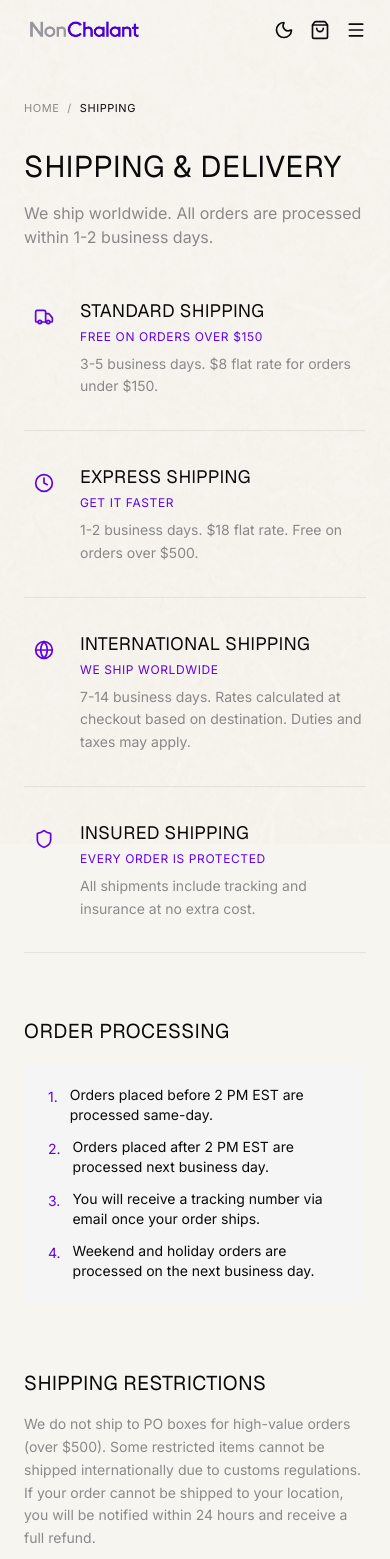
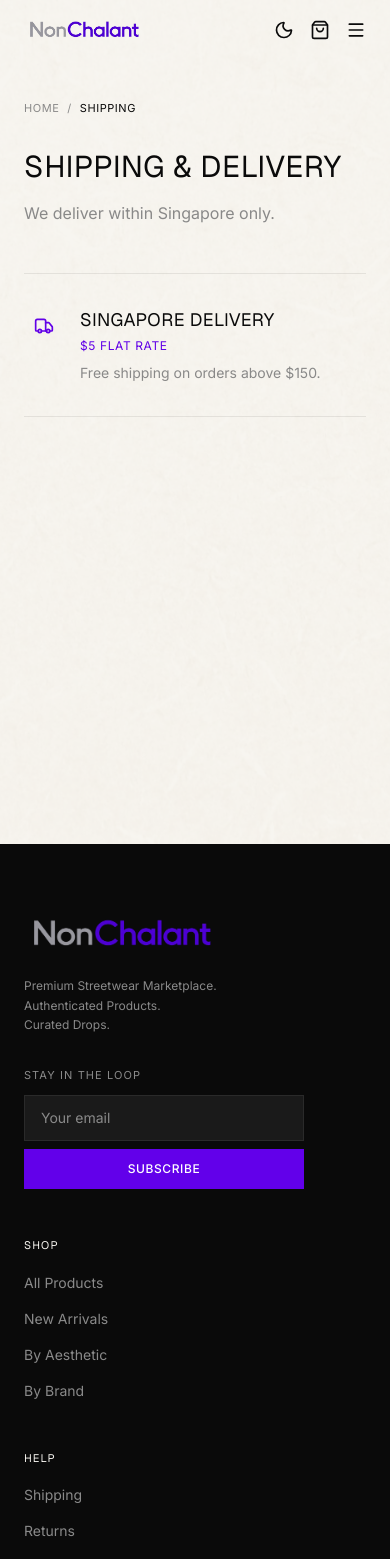
Before and after one commit to SharedPluto/nonchalant, a React (Vite) app: page /#/shipping in a window 390 px wide. Shown: the top 1559 px of the page. Built offline with nearby package versions, Linux system fonts and the light colour scheme; a web font is replaced by a local one; what @shopify/storefront-api-client would draw is missing.

Commit message:
Set Singapore-only shipping rates

```diff
--- a/src/components/CartDrawer.tsx
+++ b/src/components/CartDrawer.tsx
@@ -11,6 +11,8 @@ function getCheckoutUrlWithReturn(checkoutUrl: string | null): string {
 
 export default function CartDrawer() {
   const { items, isOpen, setOpen, removeItem, updateQuantity, subtotal, checkoutUrl, isLoading } = useShopifyCartStore();
+  const cartSubtotal = subtotal();
+  const qualifiesForFreeShipping = cartSubtotal > 150;
 
   useEffect(() => {
     const handleEsc = (e: KeyboardEvent) => {
@@ -39,7 +41,7 @@ export default function CartDrawer() {
 
       {/* Drawer */}
       <div
-        className={`absolute top-0 right-0 bottom-0 w-full max-w-[420px] bg-[var(--nc-bg)] transition-transform duration-300 ${
+        className={`absolute top-0 right-0 bottom-0 w-full max-w-[420px] bg-[var(--nc-bg)] flex flex-col transition-transform duration-300 ${
           isOpen ? 'translate-x-0' : 'translate-x-full'
         }`}
       >
@@ -63,7 +65,7 @@ export default function CartDrawer() {
         ) : (
           <>
             {/* Items */}
-            <div className="flex-1 overflow-y-auto p-6 space-y-6" style={{ maxHeight: 'calc(100vh - 220px)' }}>
+            <div className="flex-1 overflow-y-auto p-6 space-y-6">
               {items.map((item) => (
                 <div key={`${item.product.id}-${item.size}`} className="flex gap-4">
                   {/* Image */}
@@ -119,11 +121,20 @@ export default function CartDrawer() {
             </div>
 
             {/* Footer */}
-            <div className="absolute bottom-0 left-0 right-0 p-6 bg-[var(--nc-bg)] border-t border-[var(--nc-border)]">
-              <div className="flex justify-between mb-4">
+            <div className="flex-shrink-0 p-6 bg-[var(--nc-bg)] border-t border-[var(--nc-border)]">
+              <div className="flex justify-between mb-2">
                 <span className="text-sm">Subtotal</span>
-                <span className="text-sm font-medium">${subtotal()}</span>
+                <span className="text-sm font-medium">${cartSubtotal}</span>
               </div>
+              <div className="flex justify-between mb-2">
+                <span className="text-sm">Shipping to Singapore</span>
+                <span className="text-sm font-medium">{qualifiesForFreeShipping ? 'Free' : '$5 flat rate'}</span>
+              </div>
+              <p className="text-[11px] text-[var(--nc-grey)] mb-4">
+                Singapore delivery only. {qualifiesForFreeShipping
+                  ? 'Your order qualifies for free shipping.'
+                  : 'Free shipping on orders above $150.'}
+              </p>
               {checkoutUrl ? (
                 <a
                   href={getCheckoutUrlWithReturn(checkoutUrl)}
--- a/src/pages/FAQPage.tsx
+++ b/src/pages/FAQPage.tsx
@@ -9,12 +9,12 @@ const faqs = [
     a: 'Every item on NonChalant is verified authentic before it reaches you. We source directly from brands and authorized retailers. Each product undergoes a multi-point inspection process. See our Authenticity Guarantee page for full details.',
   },
   {
-    q: 'How long does shipping take?',
-    a: 'Standard shipping takes 3-5 business days. Express shipping takes 1-2 business days. International orders take 7-14 business days. All orders are processed within 1-2 business days.',
+    q: 'Where do you deliver and how much does shipping cost?',
+    a: 'We deliver within Singapore only. Shipping is a $5 flat rate, and free on orders above $150.',
   },
   {
     q: 'What is your return policy?',
-    a: 'We accept returns within 30 days of delivery. Items must be unworn with original tags attached. Returns are free for domestic orders. Refunds are processed within 5-7 business days of receiving your return.',
+    a: 'We accept returns within 30 days of delivery. Items must be unworn with original tags attached. Returns are free for Singapore orders. Refunds are processed within 5-7 business days of receiving your return.',
   },
   {
     q: 'How do I find my size?',
@@ -22,7 +22,7 @@ const faqs = [
   },
   {
     q: 'Do you ship internationally?',
-    a: 'Yes, we ship worldwide. International shipping takes 7-14 business days. Rates are calculated at checkout based on your destination. Please note that duties and taxes may apply depending on your country.',
+    a: 'No. We currently deliver within Singapore only.',
   },
   {
     q: 'Can I cancel or modify my order?',
--- a/src/pages/ProductDetailPage.tsx
+++ b/src/pages/ProductDetailPage.tsx
@@ -611,7 +611,7 @@ export default function ProductDetailPage() {
               <div className="mt-8 space-y-0">
                 {[
                   { id: 'desc', title: 'Description', content: product.description },
-                  { id: 'shipping', title: 'Shipping & Returns', content: 'Free shipping on orders over $150. Standard delivery 3-5 business days. Returns accepted within 30 days of delivery. Items must be unworn with original tags attached.' },
+                  { id: 'shipping', title: 'Shipping & Returns', content: 'We deliver within Singapore only. Shipping is a $5 flat rate, and free on orders above $150. Returns accepted within 30 days of delivery. Items must be unworn with original tags attached.' },
                   { id: 'details', title: 'Details', content: `SKU: ${product.sku}\nMaterial: Premium quality materials\nCare: Follow label instructions\nCountry of origin: Imported` },
                 ].map((section) => (
                   <div key={section.id} className="border-t border-[var(--nc-border)]">
--- a/src/pages/ReturnsPage.tsx
+++ b/src/pages/ReturnsPage.tsx
@@ -29,7 +29,7 @@ export default function ReturnsPage() {
           <section className="grid grid-cols-1 md:grid-cols-2 gap-6 mb-16">
             {[
               { icon: Clock, title: '30-Day Window', desc: 'Return any item within 30 days of delivery for a full refund.' },
-              { icon: Package, title: 'Free Returns', desc: 'We provide a prepaid return label for all domestic orders.' },
+              { icon: Package, title: 'Free Returns', desc: 'We provide a prepaid return label for all Singapore orders.' },
               { icon: CheckCircle, title: 'Full Refund', desc: 'Original payment method refunded within 5-7 business days of receiving your return.' },
               { icon: RotateCcw, title: 'Easy Process', desc: 'No questions asked. Just request a return and we will handle the rest.' },
             ].map((item) => (
--- a/src/pages/ShippingPage.tsx
+++ b/src/pages/ShippingPage.tsx
@@ -1,5 +1,5 @@
 import { Link } from 'react-router-dom';
-import { Truck, Clock, Globe, Shield } from 'lucide-react';
+import { Truck } from 'lucide-react';
 import MetaTags from '@/components/seo/MetaTags';
 
 export default function ShippingPage() {
@@ -7,7 +7,7 @@ export default function ShippingPage() {
     <>
       <MetaTags
         title="Shipping & Delivery"
-        description="Shipping information for NonChalant. Free shipping on orders over $150. Standard delivery 3-5 business days."
+        description="NonChalant delivers within Singapore only. Shipping is a $5 flat rate, and free on orders above $150."
         url="https://nonchalant.co/shipping"
       />
       <main className="min-h-screen bg-[var(--nc-bg)] pt-[100px]">
@@ -22,84 +22,20 @@ export default function ShippingPage() {
             Shipping & Delivery
           </h1>
           <p className="text-[var(--nc-grey)] mb-12">
-            We ship worldwide. All orders are processed within 1-2 business days.
+            We deliver within Singapore only.
           </p>
 
-          {/* Shipping Options */}
-          <section className="mb-16 space-y-8">
-            {[
-              {
-                icon: Truck,
-                title: 'Standard Shipping',
-                desc: 'Free on orders over $150',
-                detail: '3-5 business days. $8 flat rate for orders under $150.',
-              },
-              {
-                icon: Clock,
-                title: 'Express Shipping',
-                desc: 'Get it faster',
-                detail: '1-2 business days. $18 flat rate. Free on orders over $500.',
-              },
-              {
-                icon: Globe,
-                title: 'International Shipping',
-                desc: 'We ship worldwide',
-                detail: '7-14 business days. Rates calculated at checkout based on destination. Duties and taxes may apply.',
-              },
-              {
-                icon: Shield,
-                title: 'Insured Shipping',
-                desc: 'Every order is protected',
-                detail: 'All shipments include tracking and insurance at no extra cost.',
-              },
-            ].map((item) => (
-              <div key={item.title} className="flex gap-4 md:gap-6 border-b border-[var(--nc-border)] pb-8">
-                <div className="flex-shrink-0 w-10 h-10 bg-[var(--nc-purple)]/10 flex items-center justify-center">
-                  <item.icon size={20} className="text-[var(--nc-purple)]" />
-                </div>
-                <div>
-                  <h3 className="font-display text-lg uppercase tracking-[0.02em] mb-1">{item.title}</h3>
-                  <p className="text-xs text-[var(--nc-purple)] uppercase tracking-wider mb-2">{item.desc}</p>
-                  <p className="text-sm text-[var(--nc-grey)] leading-relaxed">{item.detail}</p>
-                </div>
-              </div>
-            ))}
-          </section>
-
-          {/* Processing Time */}
-          <section className="mb-16">
-            <h2 className="font-display text-xl uppercase tracking-[0.02em] mb-4">Order Processing</h2>
-            <div className="bg-[var(--nc-offwhite)] p-6">
-              <ul className="space-y-3 text-sm">
-                <li className="flex items-start gap-3">
-                  <span className="text-[var(--nc-purple)] mt-0.5">1.</span>
-                  <span>Orders placed before 2 PM EST are processed same-day.</span>
-                </li>
-                <li className="flex items-start gap-3">
-                  <span className="text-[var(--nc-purple)] mt-0.5">2.</span>
-                  <span>Orders placed after 2 PM EST are processed next business day.</span>
-                </li>
-                <li className="flex items-start gap-3">
-                  <span className="text-[var(--nc-purple)] mt-0.5">3.</span>
-                  <span>You will receive a tracking number via email once your order ships.</span>
-                </li>
-                <li className="flex items-start gap-3">
-                  <span className="text-[var(--nc-purple)] mt-0.5">4.</span>
-                  <span>Weekend and holiday orders are processed on the next business day.</span>
-                </li>
-              </ul>
+          <section className="flex gap-4 md:gap-6 border-y border-[var(--nc-border)] py-8">
+            <div className="flex-shrink-0 w-10 h-10 bg-[var(--nc-purple)]/10 flex items-center justify-center">
+              <Truck size={20} className="text-[var(--nc-purple)]" />
             </div>
-          </section>
-
-          {/* Restrictions */}
-          <section>
-            <h2 className="font-display text-xl uppercase tracking-[0.02em] mb-4">Shipping Restrictions</h2>
-            <p className="text-sm text-[var(--nc-grey)] leading-relaxed">
-              We do not ship to PO boxes for high-value orders (over $500).
-              Some restricted items cannot be shipped internationally due to customs regulations.
-              If your order cannot be shipped to your location, you will be notified within 24 hours
-              and receive a full refund.
-            </p>
+            <div>
+              <h2 className="font-display text-lg uppercase tracking-[0.02em] mb-1">Singapore Delivery</h2>
+              <p className="text-xs text-[var(--nc-purple)] uppercase tracking-wider mb-2">$5 flat rate</p>
+              <p className="text-sm text-[var(--nc-grey)] leading-relaxed">
+                Free shipping on orders above $150.
+              </p>
+            </div>
           </section>
         </div>
       </main>
--- a/src/pages/TermsPage.tsx
+++ b/src/pages/TermsPage.tsx
@@ -65,9 +65,7 @@ export default function TermsPage() {
             <section>
               <h2 className="font-display text-lg uppercase tracking-[0.02em] mb-3">5. Shipping & Delivery</h2>
               <p className="text-[var(--nc-grey)]">
-                Shipping timeframes are estimates and not guaranteed. Risk of loss and title
-                for items pass to you upon delivery to the carrier. We are not responsible
-                for delays caused by customs, weather, or carrier issues.
+                We deliver within Singapore only. Shipping is a $5 flat rate, and free on orders above $150.
               </p>
             </section>
 
```
